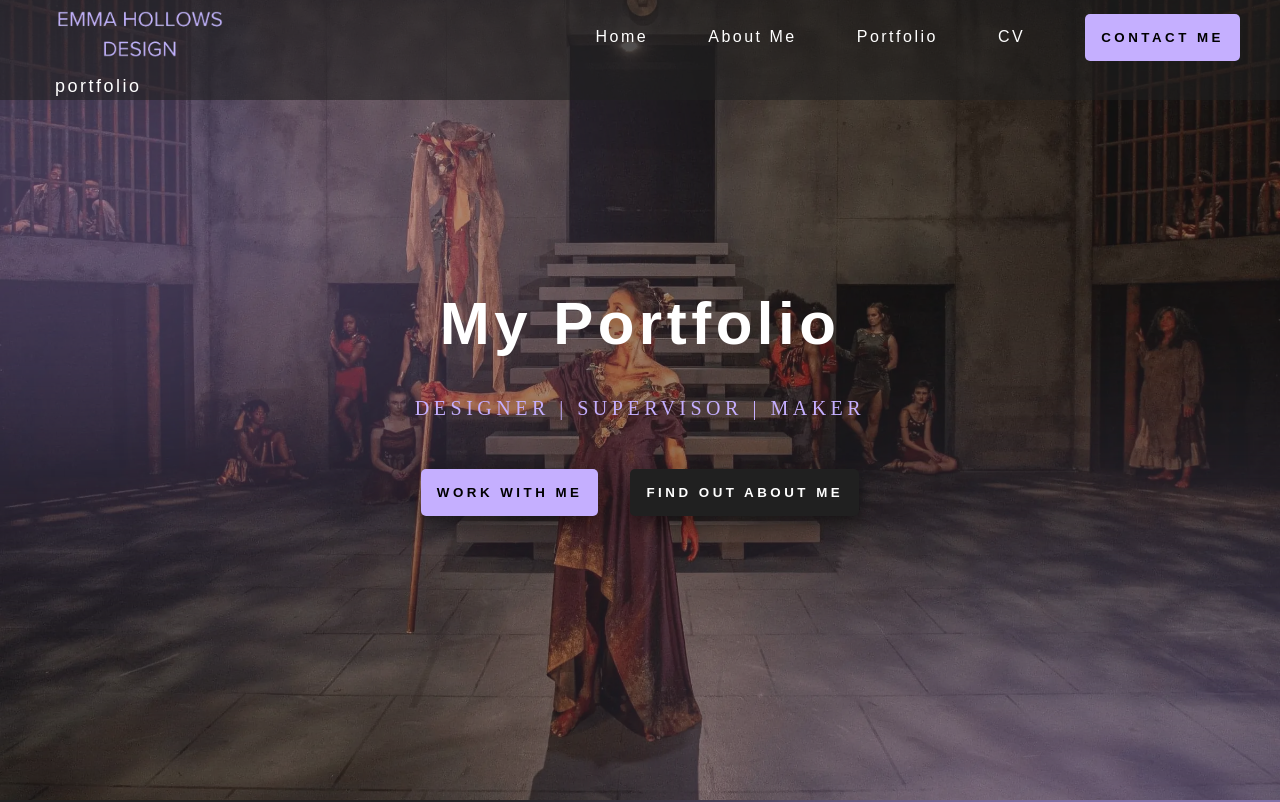
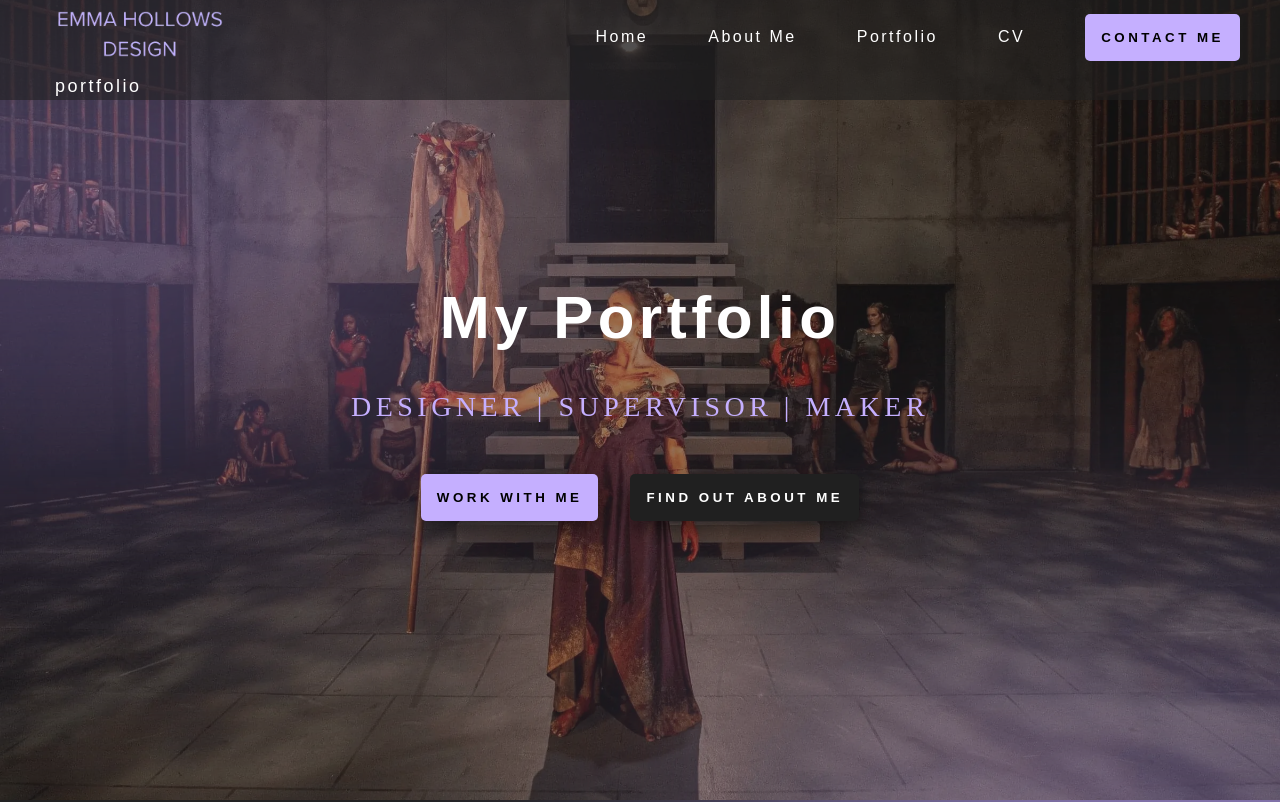
Before and after one commit to curveservices/emma-hollows-design, a React (Vite) app: page /portfolio in a window 1280 px wide. Shown: the top 802 px of the page. Built offline with nearby package versions, Linux system fonts and the light colour scheme.

Commit message:
Styling moved from pages to form a global stying

```diff
--- a/src/layout/main/index.scss
+++ b/src/layout/main/index.scss
@@ -29,10 +29,13 @@
 .app {
   font-family: "Proxima Nova", sans-serif;
   font-display: swap;
-
   .home-page,
   .about-page,
-  .portfolio-page {
+  .portfolio-page,
+  .designer-page,
+  .maker-page,
+  .wardrobe-page,
+  .film-page {
      animation: fadeIn 1s 0.2s backwards;
     h1 {
       margin: 0;
@@ -61,7 +64,7 @@
     .subtitle {
       font-family: "Avenir Next";
       text-transform: uppercase;
-      font-size: 20px;
+      font-size: 28px;
       font-weight: 500;
       letter-spacing: 4.5px;
       color: var(--secondary);
@@ -71,6 +74,49 @@
       justify-content: center;
       margin-top: 1rem;
       gap: 2rem;
+    }
+    .hero {
+      display: grid;
+      height: 100vh;
+      color: #fff;
+
+      &>* {
+        grid-column: 1;
+        grid-row: 1;
+      }
+
+      .hero-image {
+        position: absolute;
+        top: 0;
+        width: 100%;
+        height: 100%;
+        max-width: 100vw;
+        opacity: 0.5;
+        z-index: -1;
+        object-fit: cover;
+      }
+
+      .text-box {
+        display: flex;
+        flex-direction: column;
+        justify-content: center;
+        gap: 2rem;
+        text-align: center;
+      }
+    }
+
+    .second-section {
+      margin: 5rem 2rem;
+      padding: 0rem;
+
+      .text-box {
+        text-align: center;
+        padding: 0 8rem;
+      }
+    }
+
+    .third-section {
+      margin: 5rem 2rem;
     }
     .anim {
       animation: fadeIn 1.5s forwards;
@@ -121,23 +167,13 @@
 }
 @media screen and (max-width: 768px)  {
   .app {
-    .blur-left {
-      position: absolute;
-      top: 810px;
-      left: -200px;
-      width: 400px;
-      height: 400px;
-    }
-
-    .blur-right {
-      top: 420%;
-      right: 0;
-      width: 400px;
-      height: 400px;
-    }
     .home-page,
     .about-page,
-    .portfolio-page {
+    .portfolio-page,
+    .designer-page,
+    .maker-page,
+    .wardrobe-page,
+    .film-page {
       h1 {
         font-size: 36px;
       }
@@ -153,9 +189,19 @@
       .subtitle {
         font-size: 18px;
       }
+      .second-section {
+        margin: 2rem;
+        padding: 0;
+
+        .text-box {
+          padding: 0;
+        }
+      }
+      .third-section {
+        margin: 0;
+      }
     }
   }
-
   .back-to-top {
     font-size: 20px;
     padding: 5px;
```
